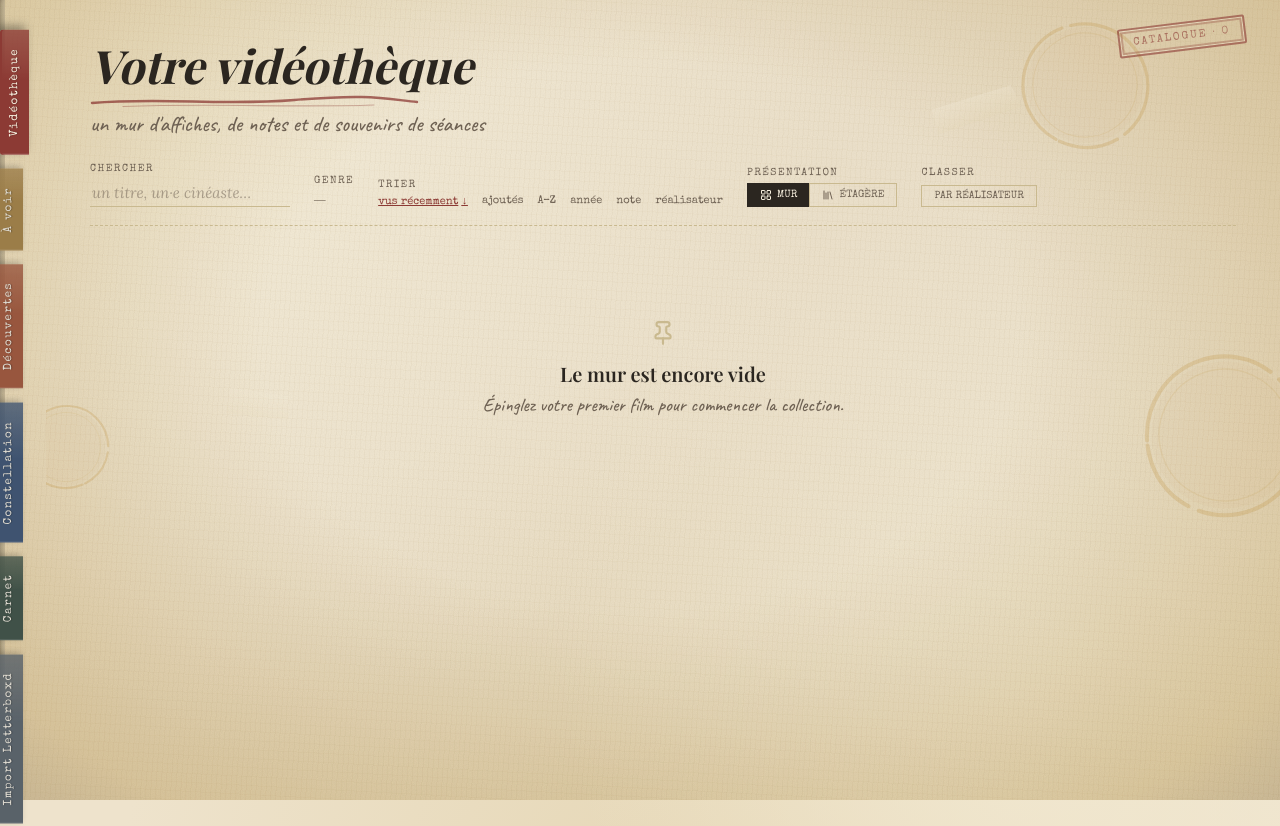
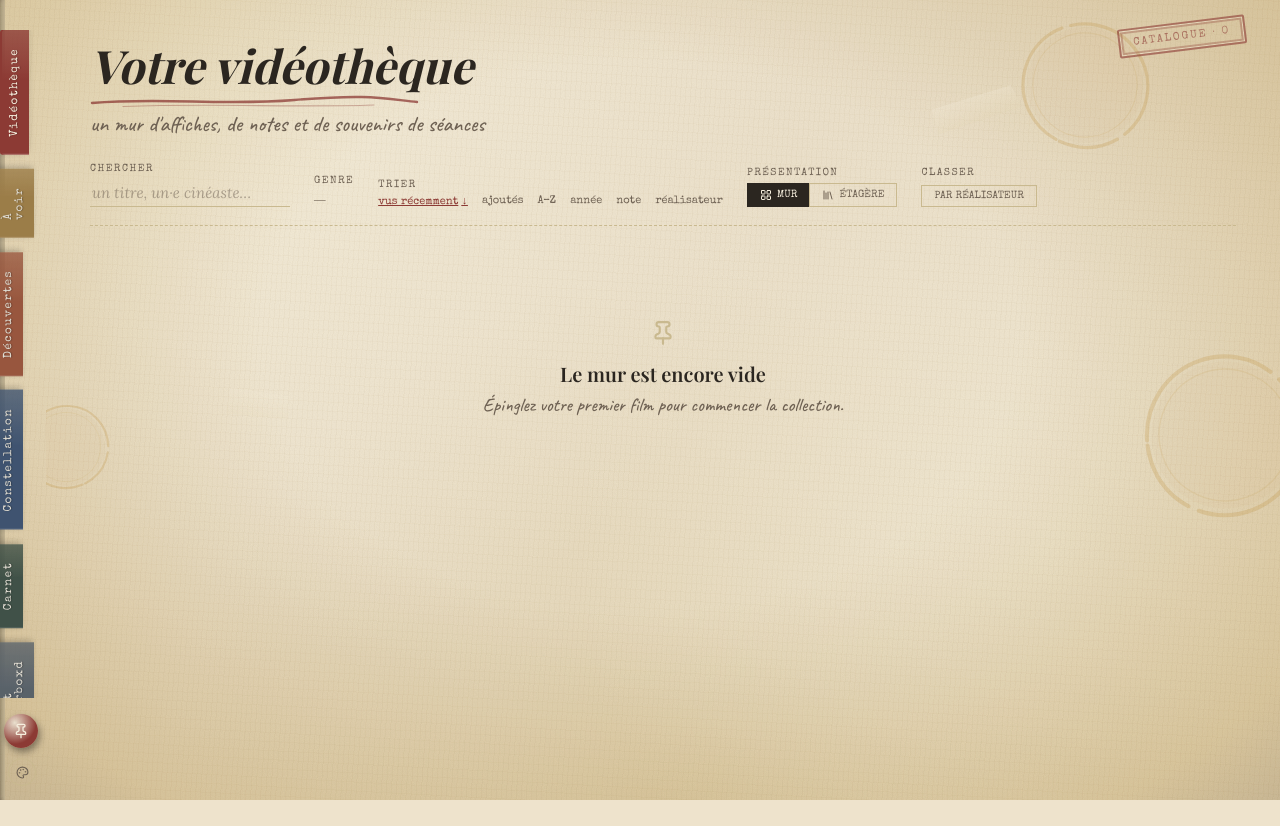
Before and after one commit to Maquecime2/CineHub, a React (Vite) app: page / in a window 1280 px wide. Shown: the top 826 px of the page. After the commit the page ends 800 px from the top, so only its background shows below. Built offline with nearby package versions, Linux system fonts and the light colour scheme; a web font is replaced by a local one.

Commit message:
theme scroll

```diff
--- a/src/components/layout/FolderTabs.tsx
+++ b/src/components/layout/FolderTabs.tsx
@@ -43,11 +43,50 @@ export function FolderTabs({ view, setView, onAdd, onSkin }: FolderTabsProps) {
           zIndex: 0,
         }}
       />
+      {/* LE RAIL — pleine hauteur, et non plus « colle en haut ».
+
+          Il etait `sticky` et poussait vers le bas : six onglets ecrits
+          a la verticale font neuf cent cinquante pixels, et dans une
+          fenetre de sept cent vingt le bouton d'ajout tombait sous le
+          bord de l'ecran, injoignable. Une peau en capitales a chasse
+          allongee rallonge encore chaque onglet — le defaut empirait
+          avec l'habillage, ce qui est le signe qu'il n'etait pas dans
+          l'habillage.
+
+          Le rail occupe donc toute la hauteur, et ce qui deborde est la
+          LISTE des onglets, pas le rail. Les actions sont ancrees en
+          bas : elles restent atteignables quels que soient le nombre
+          d'onglets, la longueur de leurs noms et la peau posee. */}
       <div
         style={{
-          position: "sticky",
+          position: "fixed",
           top: 0,
+          bottom: 0,
+          left: 0,
+          width: 46,
+          boxSizing: "border-box",
           paddingTop: 30,
+          paddingBottom: 14,
+          display: "flex",
+          flexDirection: "column",
+          alignItems: "flex-start",
+        }}
+      >
+        <div
+          data-tab-rail
+          style={{
+            /* `minHeight: 0` est ce qui autorise vraiment le retrait :
+               sans lui, un enfant flexible refuse de descendre sous la
+               taille de son contenu et la liste deborderait quand meme. */
+            flex: "1 1 auto",
+            minHeight: 0,
+            overflowY: "auto",
+            /* `clip` et non `hidden` : on ne veut pas d'un second axe de
+               defilement, seulement que rien ne bave a droite. Les
+               onglets glissent de six pixels au survol et portent une
+               ombre — d'ou la marge, pour ne rogner ni l'un ni l'autre. */
+            overflowX: "clip",
+            paddingRight: 12,
             display: "flex",
             flexDirection: "column",
             alignItems: "flex-start",
@@ -104,13 +143,25 @@ export function FolderTabs({ view, setView, onAdd, onSkin }: FolderTabsProps) {
               </button>
             );
           })}
+        </div>
+
+        {/* LES ACTIONS — toujours au pied du rail, toujours visibles. */}
+        <div
+          style={{
+            flexShrink: 0,
+            paddingTop: 16,
+            display: "flex",
+            flexDirection: "column",
+            alignItems: "flex-start",
+            gap: 10,
+          }}
+        >
           <button
             onClick={onAdd}
             title="Épingler un nouveau film"
             style={{
               all: "unset",
               cursor: "pointer",
-            marginTop: 24,
               marginLeft: 4,
               width: 34,
               height: 34,
@@ -146,7 +197,6 @@ export function FolderTabs({ view, setView, onAdd, onSkin }: FolderTabsProps) {
             style={{
               all: "unset",
               cursor: "pointer",
-            marginTop: 14,
               marginLeft: 8,
               width: 26,
               height: 26,
@@ -171,5 +221,6 @@ export function FolderTabs({ view, setView, onAdd, onSkin }: FolderTabsProps) {
           </button>
         </div>
       </div>
+    </div>
   );
 }
--- a/src/theme/tokens.ts
+++ b/src/theme/tokens.ts
@@ -121,6 +121,14 @@ export const FONT_IMPORT = `
 
 body { background: ${C.paper}; }
 
+/* Le rail des onglets peut avoir a defiler dans une fenetre courte. Sa
+   barre n'apporte rien — la tranche d'un classeur n'en a pas — et elle
+   mangerait onze des quarante-six pixels de large du rail. On la retire
+   sans retirer le defilement : la molette et le clavier marchent
+   toujours. */
+[data-tab-rail] { scrollbar-width: none; }
+[data-tab-rail]::-webkit-scrollbar { width: 0; height: 0; }
+
 /* la molette fait défiler un dossier, pas une page web */
 ::-webkit-scrollbar { width: 11px; height: 11px; }
 ::-webkit-scrollbar-track { background: ${C.paperDark}; }
```
Lines whose indentation alone changed are shown as unchanged.
